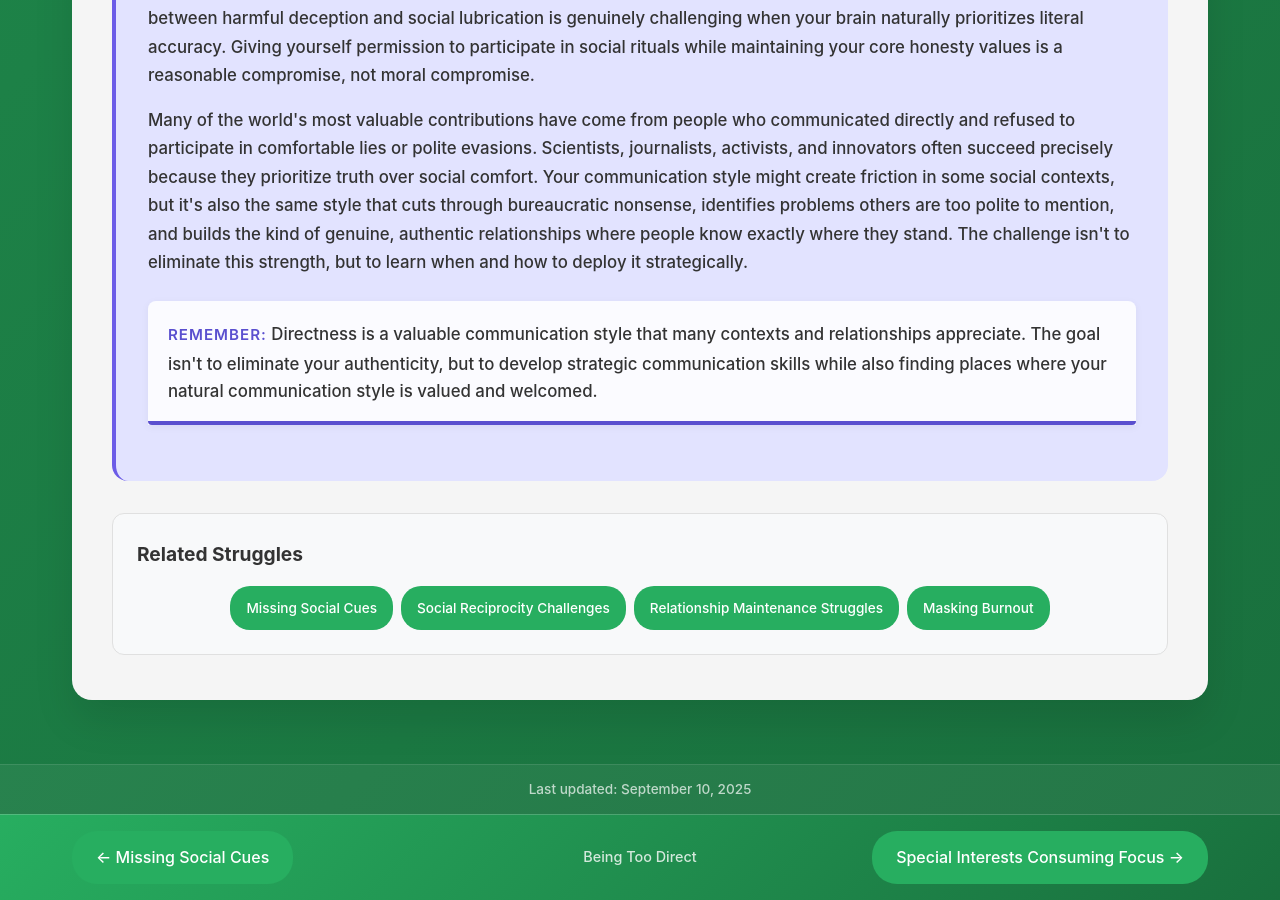
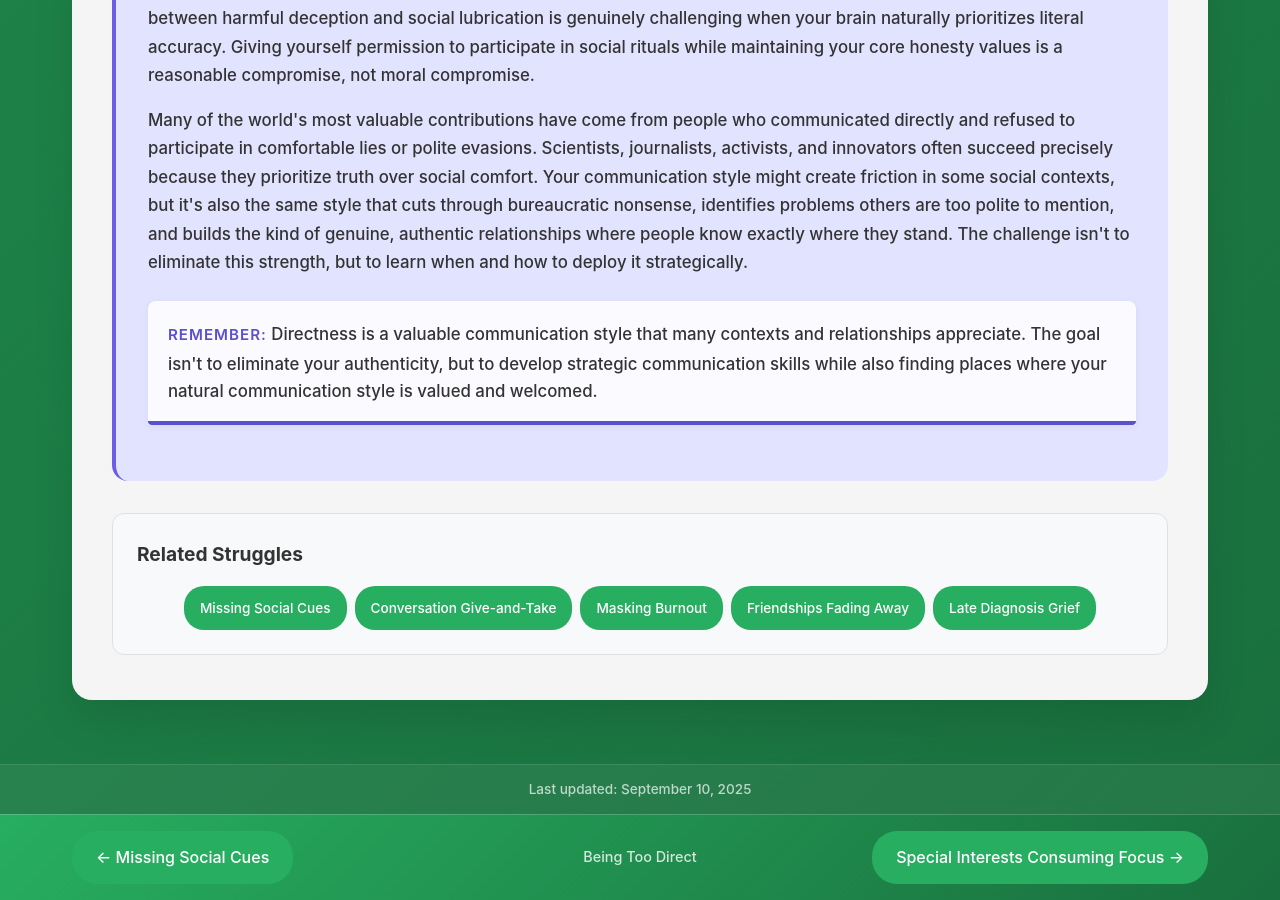
Before and after one commit to neurodivergent-survival-guide/neurodivergent-survival-guide, a Jekyll site: the page built from struggles/being-too-direct.html, in a window 1280 px wide and 900 px high, scrolled down 5126 px. Built offline with Jekyll 4.4.1, drawn with Linux system fonts in a browser that asks for light colours.

Commit message:
Update being-too-direct.html

```diff
--- a/struggles/being-too-direct.html
+++ b/struggles/being-too-direct.html
@@ -144,9 +144,10 @@ search_terms: ["people think I'm rude", "too blunt", "sound harsh", "honest but
         <h3>Related Struggles</h3>
         <div class="struggle-tags">
             <a href="{{ '/struggles/missing-social-cues.html' | relative_url }}" class="struggle-tag">Missing Social Cues</a>
-            <a href="{{ '/struggles/social-reciprocity-challenges.html' | relative_url }}" class="struggle-tag">Social Reciprocity Challenges</a>
-            <a href="{{ '/struggles/relationship-maintenance-struggles.html' | relative_url }}" class="struggle-tag">Relationship Maintenance Struggles</a>
+            <a href="{{ '/struggles/conversation-give-and-take.html' | relative_url }}" class="struggle-tag">Conversation Give-and-Take</a>
             <a href="{{ '/struggles/masking-burnout.html' | relative_url }}" class="struggle-tag">Masking Burnout</a>
+            <a href="{{ '/struggles/friendships-fading-away.html' | relative_url }}" class="struggle-tag">Friendships Fading Away</a>
+            <a href="{{ '/struggles/late-diagnosis-grief.html' | relative_url }}" class="struggle-tag">Late Diagnosis Grief</a>
         </div>
     </div>
 </div>
```
